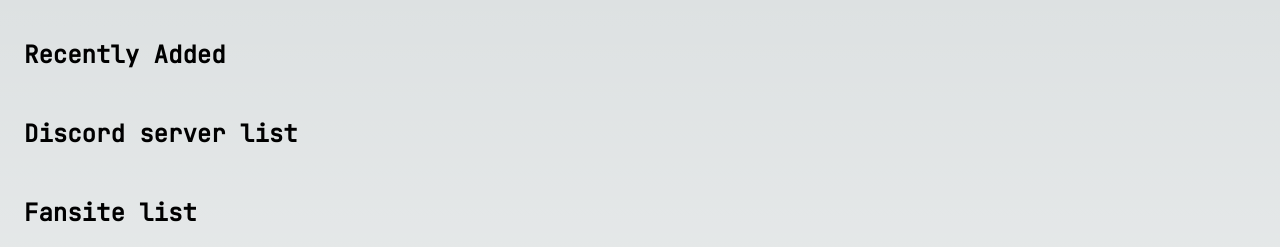
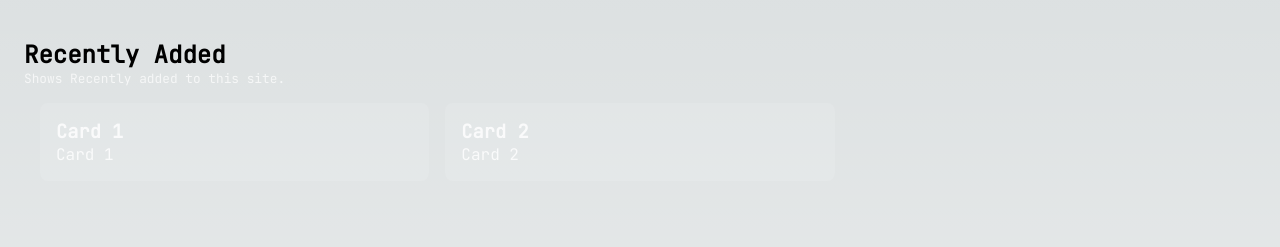
Before and after one commit to hizumiaoba/imas-cord-hub, a Next.js app: page / in a window 1280 px wide. Shown: the part 237-484 px from the top of the page. Built offline with nearby package versions, Linux system fonts and the light colour scheme.

Commit message:
add another comps

```diff
--- a/src/app/components/Recent.tsx
+++ b/src/app/components/Recent.tsx
@@ -5,6 +5,20 @@
   return (
     <div className={`${pageStyle.section} ${pageStyle.sectionTitle} recently-added`}>
       <h2>Recently Added</h2>
+      <p style={{color: "rgb(255,255,255,0.7", fontSize: "0.8rem"}}>Shows Recently added to this site.</p>
+
+      <div className={pageStyle.grid}>
+
+        <a href="#" className={pageStyle.card}>
+          <h3>Card 1</h3>
+          <p>Card 1</p>
+        </a>
+
+        <a href="#" className={pageStyle.card}>
+          <h3>Card 2</h3>
+          <p>Card 2</p>
+        </a>
+      </div>
     </div>
   )
 };
--- a/src/app/page.module.css
+++ b/src/app/page.module.css
@@ -27,3 +27,19 @@
 .section {
   padding: 1.5rem;
 }
+
+.grid {
+  display: grid;
+  grid-template-columns: repeat(3, 1fr);
+  grid-gap: 1rem;
+  padding: 1rem;
+}
+
+.card {
+  background-color: rgb(255, 255, 255, 0.1);
+  border-radius: 0.5rem;
+  padding: 1rem;
+  color: rgb(255, 255, 255, 0.8);
+  font-family: 'JetBrains Mono', monospace;
+  font-size: 1rem;
+}
```
Also changed, not shown: src/app/components/FansiteDetail.tsx (added), src/app/components/ServerDetail.tsx (added).
